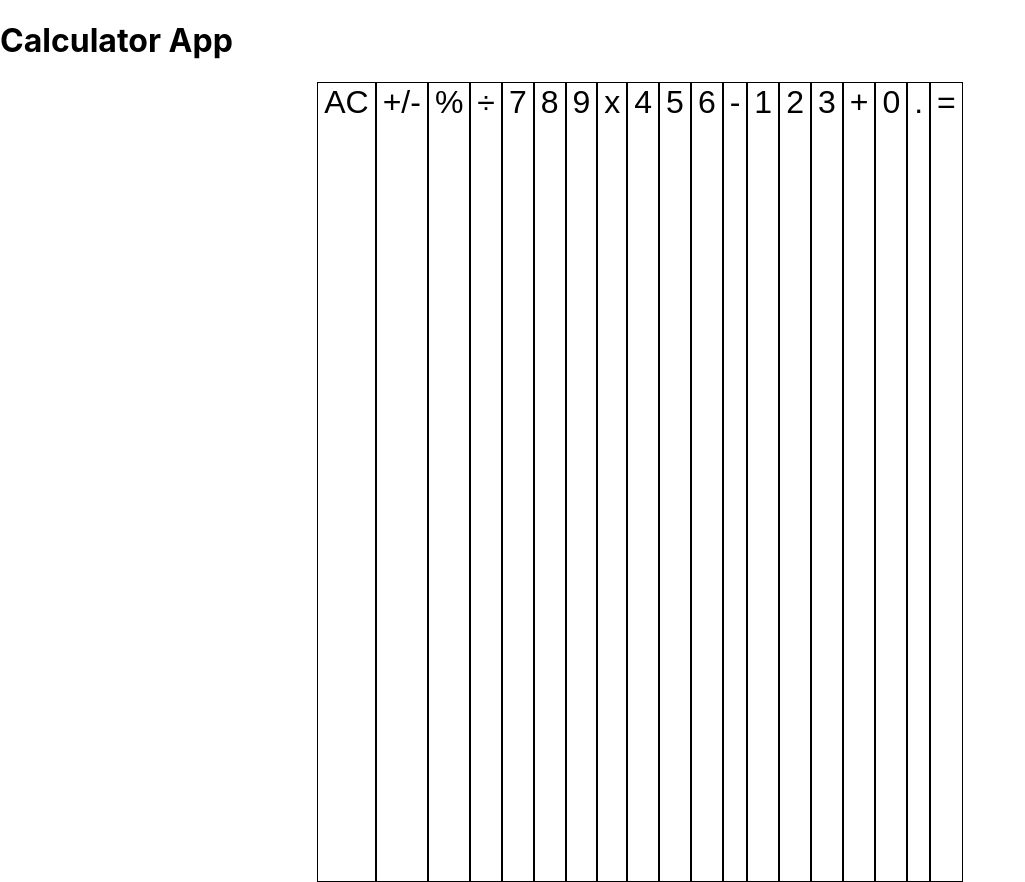
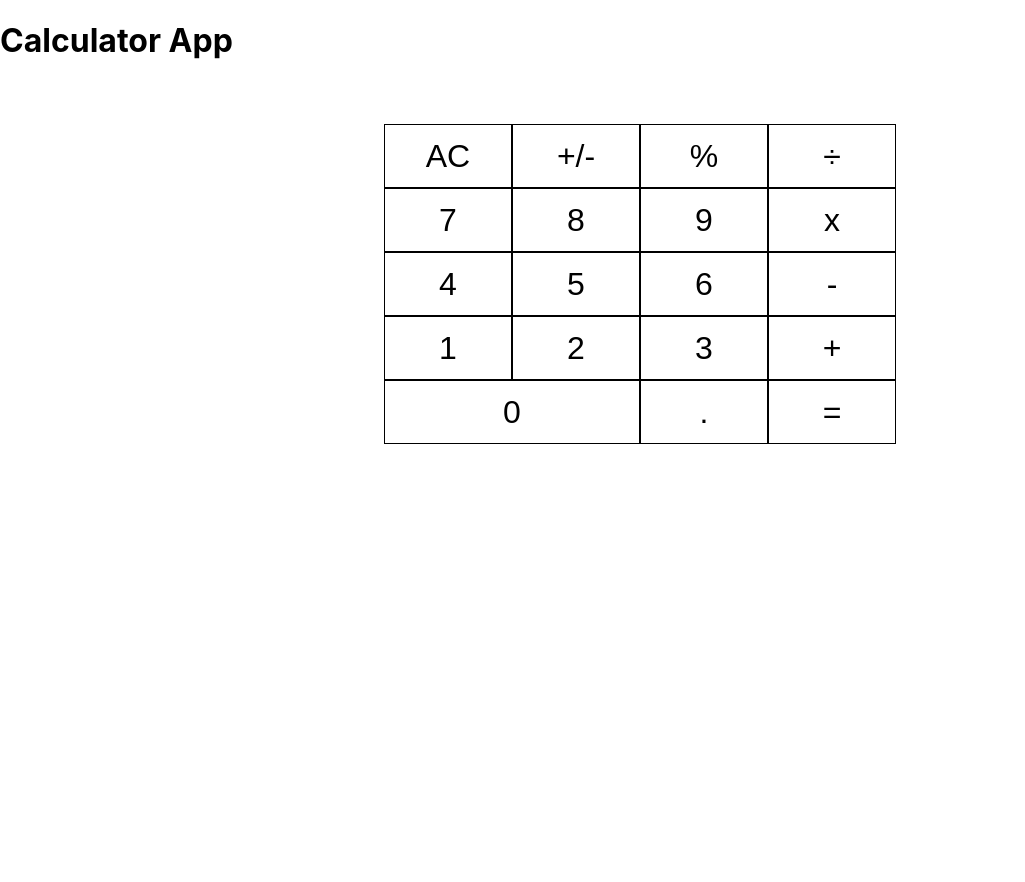
Before and after one commit to dvcorreia1984/math-magicians, a React (Create React App) app: page / in a window 1280 px wide. Shown: the whole page, without its empty margins (0-1025 px from the left). After the commit the page ends 800 px from the top, so only its background shows below. Built offline with nearby package versions, Linux system fonts and the light colour scheme.

Commit message:
Updated calculator.css file

```diff
--- a/src/components/Calculator.css
+++ b/src/components/Calculator.css
@@ -1,6 +1,9 @@
 button {
   display: flex;
-  height: 100%;
+  justify-content: center;
+  align-items: center;
+  width: 10vw;
+  height: 5vw;
   font-size: 2rem;
   border: 1px solid #000;
   background-color: #fff;
@@ -14,10 +17,24 @@ button {
 }
 
 #wrapper {
+  margin: 5% 50vw;
   display: flex;
+  flex-wrap: wrap;
   flex-direction: row;
   align-items: center;
   justify-content: center;
-  width: 100%;
-  height: 100vh;
 }
+
+div#display {
+  display: flex;
+  width: 200px;
+  background-color: #858693;
+}
+
+#row {
+  display: flex;
+}
+
+#zero {
+  width: 20vw;
+}
--- a/src/components/calculator.js
+++ b/src/components/calculator.js
@@ -3,25 +3,35 @@ import './Calculator.css';
 
 const Calculator = () => (
   <div id="wrapper">
+    <div id="row">
       <button type="button">AC</button>
       <button type="button">+/-</button>
       <button type="button">%</button>
       <button type="button">÷</button>
+    </div>
+    <div id="row">
       <button type="button">7</button>
       <button type="button">8</button>
       <button type="button">9</button>
       <button type="button">x</button>
+    </div>
+    <div id="row">
       <button type="button">4</button>
       <button type="button">5</button>
       <button type="button">6</button>
       <button type="button">-</button>
+    </div>
+    <div id="row">
       <button type="button">1</button>
       <button type="button">2</button>
       <button type="button">3</button>
       <button type="button">+</button>
-    <button type="button">0</button>
+    </div>
+    <div id="row">
+      <button id="zero" type="button">0</button>
       <button type="button">.</button>
       <button type="button">=</button>
+    </div>
   </div>
 );
 
```
Lines whose indentation alone changed are shown as unchanged.
